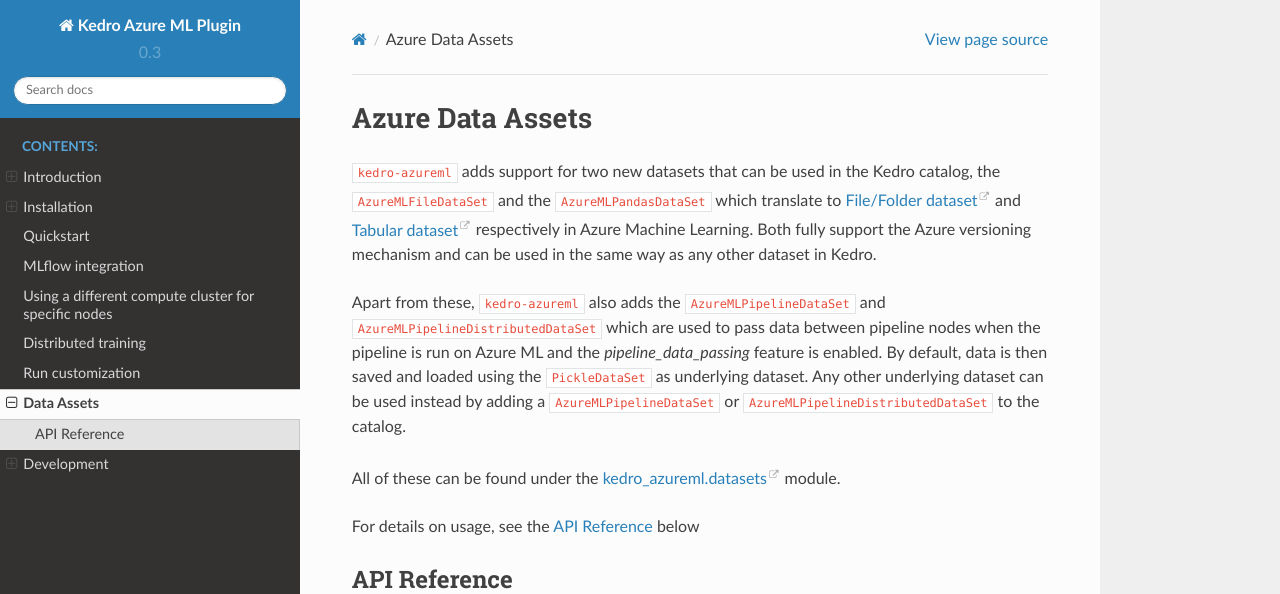
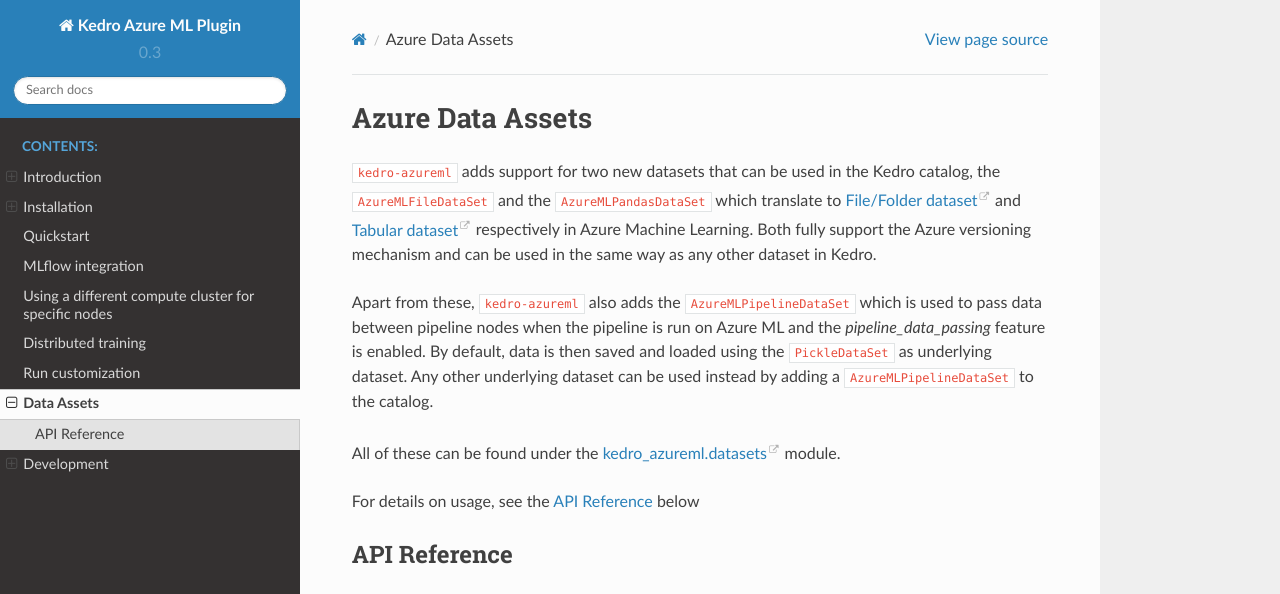
Before and after one commit to getindata/kedro-azureml, a Sphinx documentation site: the page built from docs/source/04_data_assets.rst, in a window 1280 px wide and 1355 px high. Shown: the top 594 px of the window. Built offline with Sphinx 7.4.7 and the Read the Docs theme 2.0.0, drawn with Linux system fonts in a browser that asks for light colours; grey boxes are pictures that could not be loaded.

Commit message:
Remove AzureMLPipelineDistributedDataSet

```diff
--- a/docs/source/04_data_assets.rst
+++ b/docs/source/04_data_assets.rst
@@ -6,11 +6,10 @@
 Azure Machine Learning. Both fully support the Azure versioning mechanism and can be used in the same way as any
 other dataset in Kedro.
 
-Apart from these, ``kedro-azureml`` also adds the ``AzureMLPipelineDataSet`` and ``AzureMLPipelineDistributedDataSet``
-which are used to pass data between pipeline nodes when the pipeline is run on Azure ML and the `pipeline_data_passing`
-feature is enabled. By default, data is then saved and loaded using the ``PickleDataSet`` as underlying dataset.
-Any other underlying dataset can be used instead by adding a ``AzureMLPipelineDataSet`` or ``AzureMLPipelineDistributedDataSet``
-to the catalog.
+Apart from these, ``kedro-azureml`` also adds the ``AzureMLPipelineDataSet`` which is used to pass data between
+pipeline nodes when the pipeline is run on Azure ML and the `pipeline_data_passing` feature is enabled.
+By default, data is then saved and loaded using the ``PickleDataSet`` as underlying dataset.
+Any other underlying dataset can be used instead by adding a ``AzureMLPipelineDataSet`` to the catalog.
 
 All of these can be found under the `kedro_azureml.datasets`_ module.
 
@@ -37,8 +36,3 @@
 
 .. autoclass:: kedro_azureml.datasets.AzureMLPipelineDataSet
     :members:
-
------------------
-
-.. autoclass:: kedro_azureml.datasets.AzureMLPipelineDistributedDataSet
-    :members:
```
Also changed, not shown: 4 other files.
